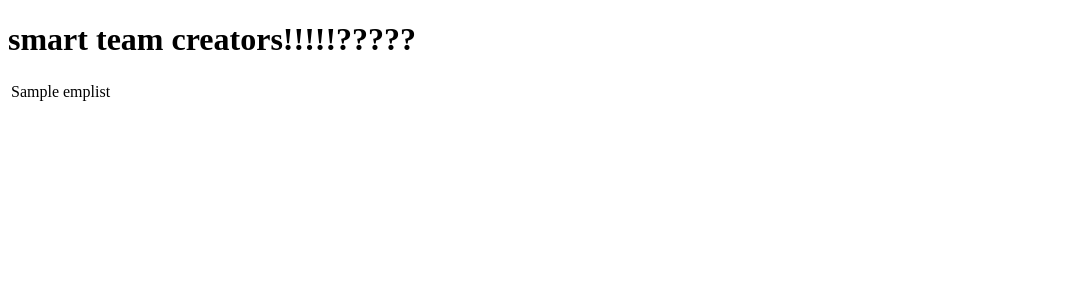
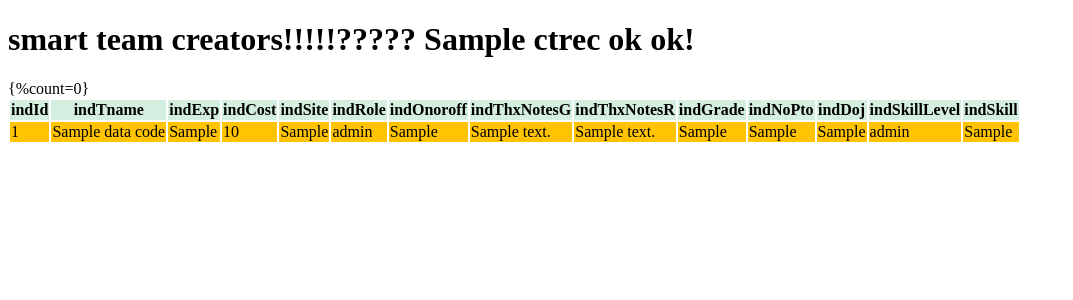
Before and after one commit to baski1978/smartteam2, a Django app: template site_smartteam/templates/empdetails.html in a window 1280 px wide. Shown: the top 300 px of the page, without its empty margins (0-1073 px from the left). Run offline with Django 3.2, Linux system fonts and the light colour scheme; the template is opened without the code that fills it: most values are stand-ins (such as "Sample title", 1, 10 or a date in 2020).

Commit message:
feb19thfromhome

```diff
--- a/site_smartteam/templates/empdetails.html
+++ b/site_smartteam/templates/empdetails.html
@@ -5,21 +5,54 @@
 </head>
 <body>
     {% load loadfiletemplates %}
-    <h1>smart team creators!!!!!?????</h1>
+    <h1>smart team creators!!!!!????? {{ ctrec }} ok ok!</h1>
     <div>
-    <table>
-        {% for items in emplist %}
-        <tr>
-            {% with items|splitting:"," as cols %}
-            {% for col in cols %}
-            <td>
-                {{ col }}
-            </td>
+     <table colspace="1">
+        <thead bgcolor="#d4efdf">
+            <tr >
+                <th>indId</th>
+                <th>indTname</th>
+                <th>indExp</th>
+                <th>indCost</th>
+                <th>indSite</th>
+                <th>indRole</th>
+                <th>indOnoroff</th>
+                <th>indThxNotesG</th>
+                <th>indThxNotesR</th>
+                <th>indGrade</th>
+                <th>indNoPto</th>
+                <th>indDoj</th>
+                <th>indSkillLevel</th>
+                <th>indSkill</th>
+            </tr>
+        </thead>
+        <tbody>
+            {%count=0}
+            {% for x in data_code %}
+                {% if forloop.counter|divisibleby:2 %}
+                    <tr bgcolor="#fbfcfc">
+                {% else %}
+                    <tr bgcolor="#FFC300">
+                {% endif %}
+                        <td>{{ x.indId }}</td>
+                        <td>{{ x.indTname }}</td>
+                        <td>{{ x.indExp }}</td>
+                        <td>{{ x.indCost }}</td>
+                        <td>{{ x.indSite }}</td>
+                        <td>{{ x.indRole }}</td>
+                        <td>{{ x.indOnoroff }}</td>
+                        <td>{{ x.indThxNotesG }}</td>
+                        <td>{{ x.indThxNotesR }}</td>
+                        <td>{{ x.indGrade }}</td>
+                        <td>{{ x.indNoPto }}</td>
+                        <td>{{ x.indDoj }}</td>
+                        <td>{{ x.indSkillLevel }}</td>
+                        <td>{{ x.indSkill}}</td>
+                    </tr>
             {% endfor %}
-            {% endwith %}
-        </tr>
-        {% endfor %}
+        </tbody>
     </table>
+
     </div>
 </body>
 </html>
```
Also changed, not shown: site_smartteam/loadfile/models.py (+33 -0 lines), site_smartteam/loadfile/views.py (+37 -2 lines), site_smartteam/db.sqlite3, site_smartteam/loadfile/migrations/0001_initial.py (added), site_smartteam/loadfile/migrations/0002_auto_20200219_1259.py (added).
